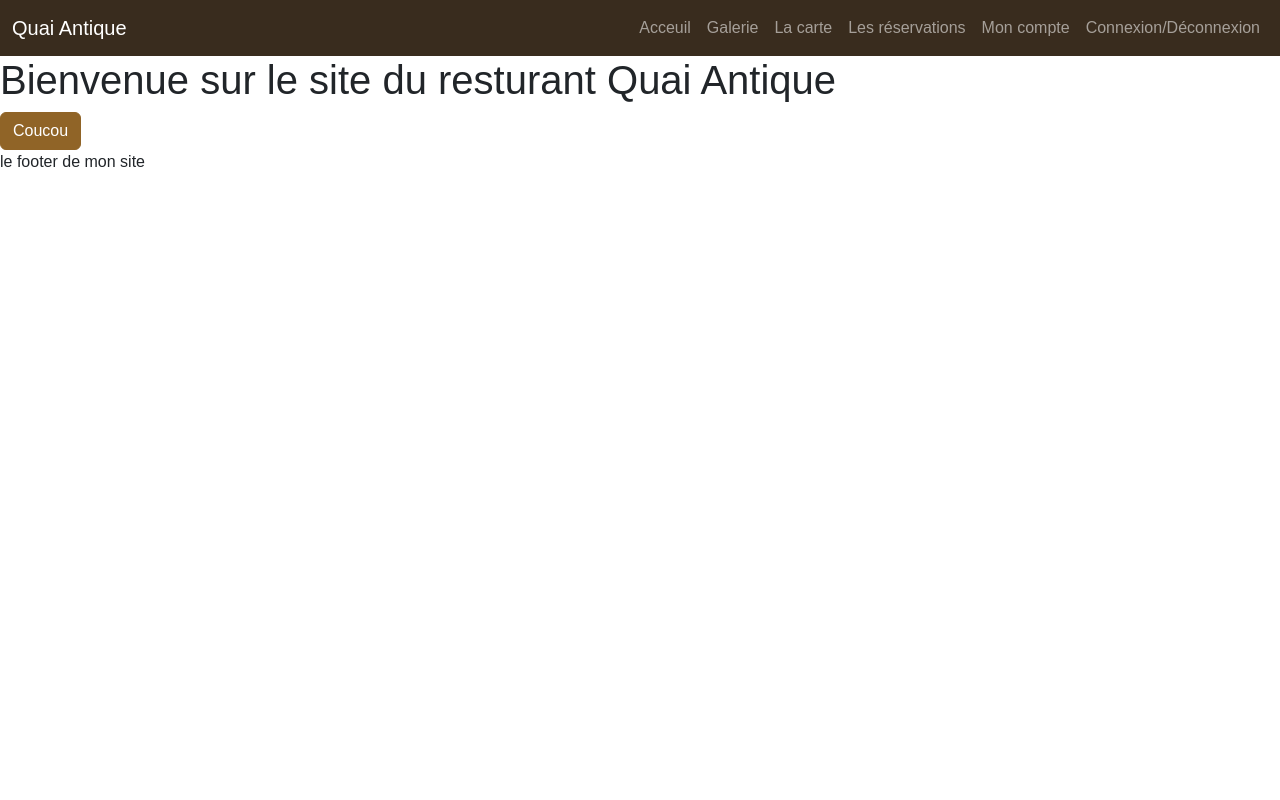
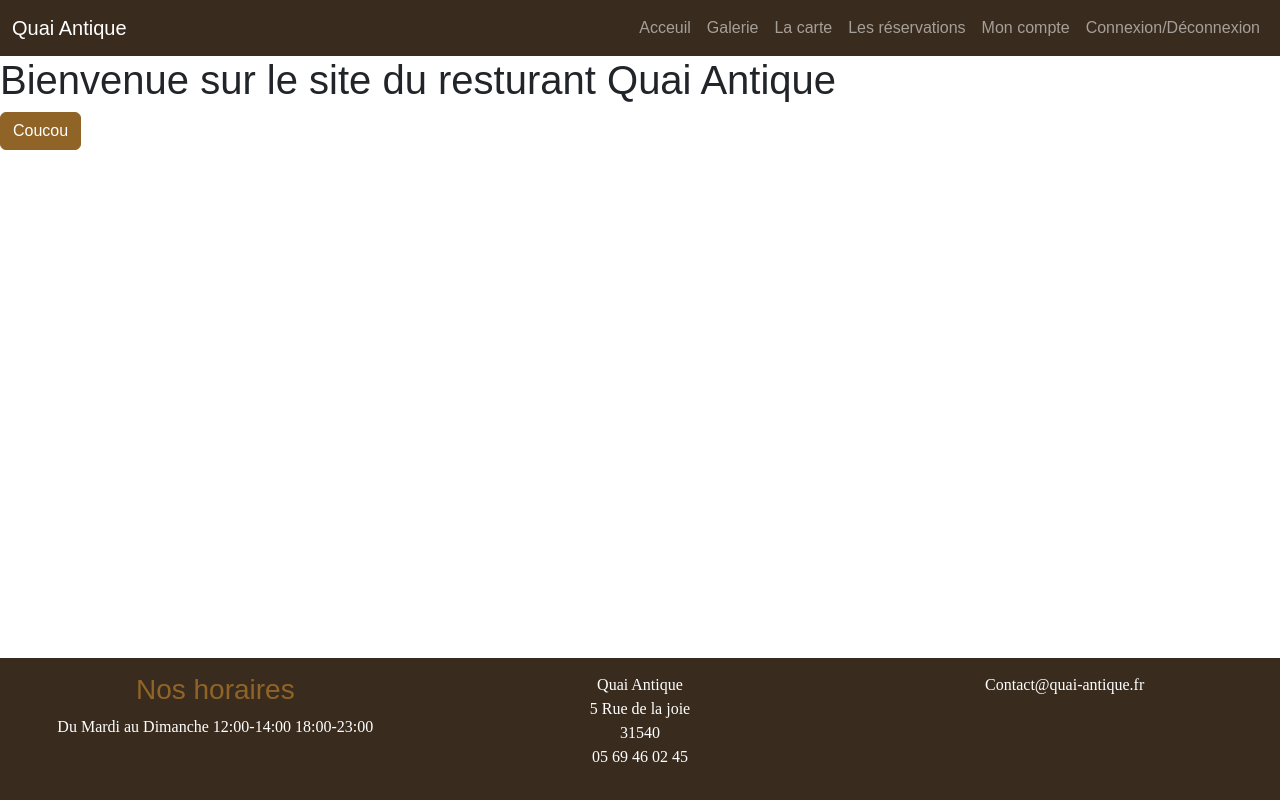
Before and after one commit to amel252/projet-front-restau, a website with bundled scripts: page index.html in a window 1280 px wide. Built offline with nearby package versions, Linux system fonts and the light colour scheme; files whose address does not match are found by name; a web font is replaced by a local one.

Commit message:
stylisation footer

```diff
--- a/index.html
+++ b/index.html
@@ -67,7 +67,25 @@
         <main id="main-page">
             <!-- le contenu de la page sera injecté ici -->
         </main>
-        <footer>le footer de mon site</footer>
+        <footer class="bg-dark text-white text-center footer">
+            <div class="row">
+                <div class="col-12 col-lg-4">
+                    <h3 class="text-primary">Nos horaires</h3>
+                    <p>Du Mardi au Dimanche 12:00-14:00 18:00-23:00</p>
+                </div>
+                <div class="col-6 col-lg-4">
+                    <p>
+                        Quai Antique <br />
+                        5 Rue de la joie <br />
+                        31540<br />
+                        05 69 46 02 45<br />
+                    </p>
+                </div>
+                <div class="col-6 col-lg-4">
+                    <p>Contact@quai-antique.fr</p>
+                </div>
+            </div>
+        </footer>
         <script type="module" src="Router/router.js"></script>
         <script src="node_modules/bootstrap/dist/js/bootstrap.bundle.min.js"></script>
     </body>
--- a/scss/main.scss
+++ b/scss/main.scss
@@ -1,2 +1,24 @@
 @import url("/node_modules/bootstrap-icons/font/bootstrap-icons.css");
 @import "custom";
+
+html {
+    position: relative;
+    min-height: 100%;
+}
+//comme ca mon main ne soit pas coller avec footer
+main {
+    margin-bottom: 250px;
+}
+// quand mon footer aura la class footer -> je veux 15px de padding/ avoir le footer en bas de la page , je dois mettre mon html element en relative
+footer.footer {
+    padding: 15px;
+    position: absolute;
+    bottom: 0;
+    width: 100%;
+}
+
+// mettre tout mes p en font hind madurai :
+p {
+    font-family: $font-family-serif;
+    font-size: 16px;
+}
```
Also changed, not shown: scss/main.css, 1 other file.
